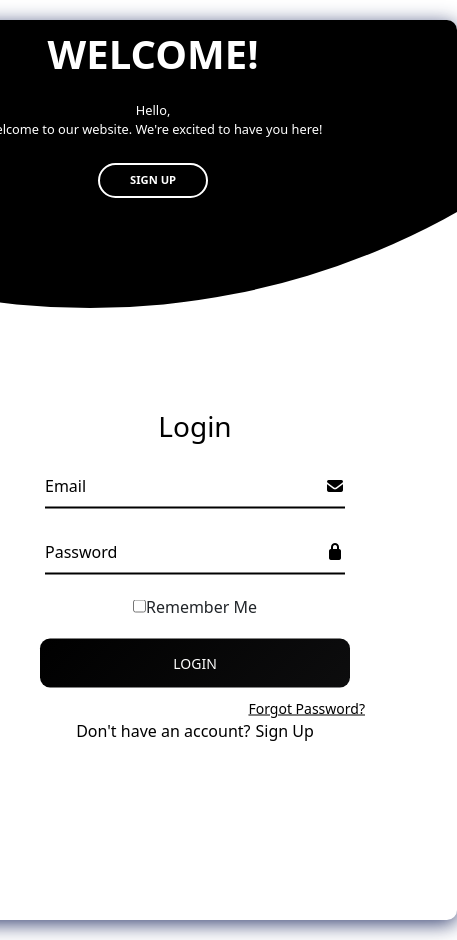
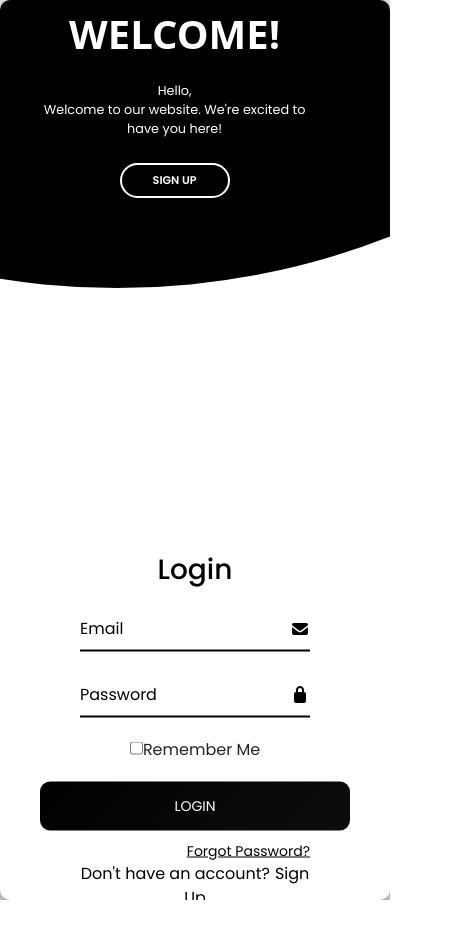
Before and after one commit to shaista020/HMS-frontend, a React (Create React App) app: page /signin in a window 390 px wide. Shown: the whole page, 457 px wide, since content can reach past the window. After the commit the page ends 900 px from the top, so only its background shows below. Built offline with nearby package versions, Linux system fonts and the light colour scheme.

Commit message:
landing page issues

```diff
--- a/src/pages/Auth/Signup.js
+++ b/src/pages/Auth/Signup.js
@@ -21,9 +21,9 @@ export default function SignUp({ mode }) {
     terms_agreed: false,
   });
   useEffect(() => {
-    const container = document.querySelector('.container');
-    if (mode === 'signup') container.classList.add('sign-up-mode');
-    else container.classList.remove('sign-up-mode');
+    const container_main = document.querySelector('.container_main');
+    if (mode === 'signup') container_main.classList.add('sign-up-mode');
+    else container_main.classList.remove('sign-up-mode');
   }, [mode]);
   const handleSignUp = () => navigate('/signup');
   const handleSignIn = () => navigate('/signin');
@@ -115,8 +115,9 @@ export default function SignUp({ mode }) {
 
 
   return (
-    <div className="container">
-      <div className="forms-container">
+   <div className="main-body">
+  <div className='container_main '>
+      <div className="forms-containers">
         <div className="signin-signup">
           <form className="sign-in-form" onSubmit={handleSignInSubmit}>
             <h2 className="title">Login</h2>
@@ -157,7 +158,7 @@ export default function SignUp({ mode }) {
 
            <button
   type="submit"
-  className="btn"
+  className="btn form-btn"
   id="btns"
   style={{
     display: 'inline-block',
@@ -301,7 +302,7 @@ export default function SignUp({ mode }) {
 
   <button
     type="submit"
-    className="btn"
+    className="btn form-btn"
     style={{
     display: 'inline-block',
    width: window.innerWidth <= 926 ? '60%' : '60%',
@@ -343,7 +344,7 @@ export default function SignUp({ mode }) {
         </div>
       </div>
 
-      <div className="panels-container">
+      <div className="panels-containers">
         <div className="panel left-panel">
           <div className="content">
           <h1>WELCOME!</h1>
@@ -351,7 +352,7 @@ export default function SignUp({ mode }) {
           Hello, <br />
           Welcome to our website. We're excited to have you here!
         </p>
-            <button className="btn transparent" id="sign-up-btn" onClick={() => navigate("/signup")}>
+            <button className="btn transparent form-btn" id="sign-up-btn" onClick={() => navigate("/signup")}>
   Sign up
 </button>
 
@@ -367,7 +368,7 @@ export default function SignUp({ mode }) {
           Hello, <br />
           Welcome back to our website. We're excited to serve you as a host.
         </p>
-            <button className="btn transparent" id="sign-in-btn" onClick={() => navigate("/signin")}>
+            <button className="btn transparent form-btn" id="sign-in-btn" onClick={() => navigate("/signin")}>
               Sign in
             </button>
           </div>
@@ -384,12 +385,12 @@ export default function SignUp({ mode }) {
          <div class="modal-body" id="errorModalBody">
          </div>
          <div class="modal-footer">
-           <button type="button" class="btn btn-secondary" data-bs-dismiss="modal">Close</button>
+           <button type="button" class="btn btn-secondary form-btn" data-bs-dismiss="modal">Close</button>
          </div>
        </div>
      </div>
    </div>
-
+</div>
     </div>
   );
 }
--- a/src/pages/Auth/auth.css
+++ b/src/pages/Auth/auth.css
@@ -14,32 +14,39 @@ margin: 0;
   padding: 0;
   box-sizing: border-box;
 }
-body{
+
+/* Reset browser defaults */
+body {
+  margin: 0;
+  padding: 0;
+  height: 100vh;
+}
+
+/* Full page flex container — centers everything */
+.main-body {
   display: flex;
   justify-content: center;
   align-items: center;
-min-height: 100vh;
+  min-height:  100vh;
   background: var(--white);
-font-family: Arial, sans-serif;
+  font-family: "Poppins", sans-serif;
 }
-body,
-input {
-font-family: "Poppins", sans-serif;
 
-}
-.container {
-
+/* Your main login/signup card */
+.container_main {
   overflow: hidden;
   position: relative;
+  display: flex;
+  justify-content: center;
+  align-items: center;
   width: 900px;
   height: 660px;
   background: var(--white);
   border-radius: 10px;
-
   display: flex;
   box-shadow: 0 4px 20px rgba(36, 48, 100, 0.9);
+}
 
-}
 
 .input-box {
   position: relative;
@@ -94,7 +101,7 @@ h2.title {
   transform: translateY(-50%);
   color: #000000;
 }
-.forms-container {
+.forms-containers {
 position: relative;
 width: 900px;
 height: 550px;
@@ -178,7 +185,7 @@ font-weight: 500;
 }
 
 
-.btn {
+.form-btn {
   max-width: 750%;
   background-color: #5995fd;
   border: none;
@@ -192,7 +199,7 @@ font-weight: 500;
   cursor: pointer;
   transition: 0.5s;
 }
-.btn.transparent {
+.form-btn.transparent {
   width: 150px;
   background-color: #5995fd;
   border: none;
@@ -207,12 +214,12 @@ font-weight: 500;
   transition: 0.5s;
 }
 
-.btn.transparent:hover {
+.form-btn.transparent:hover {
   background-color: #e8eaed;
   color: #000;
 }
 
-.panels-container {
+.panels-containers {
 position: absolute;
 height: 100%;
 width: 100%;
@@ -222,7 +229,7 @@ display: grid;
 grid-template-columns: repeat(2, 1fr);
 }
 
-.container:before {
+.container_main:before {
 content: "";
 position: absolute;
 height: 2000px;
@@ -236,7 +243,7 @@ border-radius: 50%;
 z-index: 6;
 }
 
-.container::after {
+.container_main::after {
 
   background-image: linear-gradient(-45deg, black  0%, black 100%);
 
@@ -286,7 +293,7 @@ font-family: system-ui, -apple-system, BlinkMacSystemFont, "Segoe UI",
   Roboto, Oxygen, Ubuntu, Cantarell, "Open Sans", "Helvetica Neue",
   sans-serif;
 }
- .btn {
+ .form-btn {
     display: inline-block;
     width: 100%;
     padding: 10px;
@@ -308,7 +315,7 @@ line-height: 1.5;
 /* margin-right: 210px; */
 }
 
-.btn.transparent {
+.form-btn.transparent {
 margin: 0;
 background: none;
 border: 2px solid #fff;
@@ -325,45 +332,45 @@ transform: translateX(800px);
 
 /* ANIMATION */
 
-.container.sign-up-mode:before {
+.container_main.sign-up-mode:before {
 transform: translate(100%, -50%);
 right: 52%;
 }
 
-.container.sign-up-mode .left-panel .image,
-.container.sign-up-mode .left-panel .content {
+.container_main.sign-up-mode .left-panel .image,
+.container_main.sign-up-mode .left-panel .content {
 transform: translateX(-800px);
 }
 
-.container.sign-up-mode .signin-signup {
+.container_main.sign-up-mode .signin-signup {
 left: 25%;
 }
 
-.container.sign-up-mode form.sign-up-form {
+.container_main.sign-up-mode form.sign-up-form {
 opacity: 1;
 z-index: 2;
 }
 
-.container.sign-up-mode form.sign-in-form {
+.container_main.sign-up-mode form.sign-in-form {
 opacity: 0;
 z-index: 1;
 }
 
-.container.sign-up-mode .right-panel .image,
-.container.sign-up-mode .right-panel .content {
+.container_main.sign-up-mode .right-panel .image,
+.container_main.sign-up-mode .right-panel .content {
 transform: translateX(0%);
 }
 
-.container.sign-up-mode .left-panel {
+.container_main.sign-up-mode .left-panel {
 pointer-events: none;
 }
 
-.container.sign-up-mode .right-panel {
+.container_main.sign-up-mode .right-panel {
 pointer-events: all;
 }
 
 @media (max-width: 870px) {
-.container {
+.container_main {
 min-height: 900px;
 height: 100vh;
 }
@@ -380,11 +387,11 @@ transition: 1s 0.8s ease-in-out;
   margin-bottom: -400px;
 }
 .signin-signup,
-.container.sign-up-mode .signin-signup {
+.container_main.sign-up-mode .signin-signup {
 left: 50%;
 }
 
-.panels-container {
+.panels-containers {
 grid-template-columns: 1fr;
 grid-template-rows: 1fr 2fr 1fr;
 }
@@ -426,13 +433,13 @@ font-size: 0.8rem;
 padding: 0.5rem 0;
 }
 
-.btn.transparent {
+.form-btn.transparent {
 width: 110px;
 height: 35px;
 font-size: 0.7rem;
 }
 
-.container:before {
+.container_main:before {
 width: 1500px;
 height: 1500px;
 transform: translateX(-50%);
@@ -443,19 +450,19 @@ top: initial;
 transition: 2s ease-in-out;
 }
 
-.container.sign-up-mode:before {
+.container_main.sign-up-mode:before {
 transform: translate(-50%, 100%);
 bottom: 32%;
 right: initial;
 }
 
-.container.sign-up-mode .left-panel .image,
-.container.sign-up-mode .left-panel .content {
+.container_main.sign-up-mode .left-panel .image,
+.container_main.sign-up-mode .left-panel .content {
 transform: translateY(-300px);
 }
 
-.container.sign-up-mode .right-panel .image,
-.container.sign-up-mode .right-panel .content {
+.container_main.sign-up-mode .right-panel .image,
+.container_main.sign-up-mode .right-panel .content {
 transform: translateY(0px);
 }
 
@@ -464,14 +471,14 @@ transform: translateY(0px);
 transform: translateY(300px);
 }
 
-.container.sign-up-mode .signin-signup {
+.container_main.sign-up-mode .signin-signup {
 top: 5%;
 transform: translate(-50%, 0);
 }
 }
 
  @media (max-width: 561px) {
-.container {
+.container_main {
 min-height: 900px;
 height: 100vh;
 }
@@ -488,11 +495,11 @@ transition: 1s 0.8s ease-in-out;
   margin-bottom: -400px;
 }
 .signin-signup,
-.container.sign-up-mode .signin-signup {
+.container_main.sign-up-mode .signin-signup {
 left: 50%;
 }
 
-.panels-container {
+.panels-containers {
 grid-template-columns: 1fr;
 grid-template-rows: 1fr 2fr 1fr;
 }
@@ -534,13 +541,13 @@ font-size: 0.8rem;
 padding: 0.5rem 0;
 }
 
-.btn.transparent {
+.form-btn.transparent {
 width: 110px;
 height: 35px;
 font-size: 0.7rem;
 }
 
-.container:before {
+.container_main:before {
 width: 1500px;
 height: 1500px;
 transform: translateX(-50%);
@@ -551,19 +558,19 @@ top: initial;
 transition: 2s ease-in-out;
 }
 
-.container.sign-up-mode:before {
+.container_main.sign-up-mode:before {
 transform: translate(-50%, 100%);
 bottom: 32%;
 right: initial;
 }
 
-.container.sign-up-mode .left-panel .image,
-.container.sign-up-mode .left-panel .content {
+.container_main.sign-up-mode .left-panel .image,
+.container_main.sign-up-mode .left-panel .content {
 transform: translateY(-300px);
 }
 
-.container.sign-up-mode .right-panel .image,
-.container.sign-up-mode .right-panel .content {
+.container_main.sign-up-mode .right-panel .image,
+.container_main.sign-up-mode .right-panel .content {
 transform: translateY(0px);
 }
 
@@ -572,14 +579,14 @@ transform: translateY(0px);
 transform: translateY(300px);
 }
 
-.container.sign-up-mode .signin-signup {
+.container_main.sign-up-mode .signin-signup {
 top: 5%;
 transform: translate(-50%, 0);
 }
 }
 
   @media (max-width: 1108px) {
-    .container {
+    .container_main {
     min-height: 900px;
     height: 100vh;
 
@@ -595,11 +602,11 @@ transform: translate(-50%, 0);
 
 
     .signin-signup,
-    .container.sign-up-mode .signin-signup {
+    .container_main.sign-up-mode .signin-signup {
     left: 50%;
     }
 
-    .panels-container {
+    .panels-containers {
     grid-template-columns: 1fr;
     grid-template-rows: 1fr 2fr 1fr;
     }
@@ -641,13 +648,13 @@ transform: translate(-50%, 0);
     padding: 0.5rem 0;
     }
 
-    .btn.transparent {
+    .form-btn.transparent {
     width: 110px;
     height: 35px;
     font-size: 0.7rem;
     }
 
-    .container:before {
+    .container_main:before {
     width: 1500px;
     height: 1500px;
     transform: translateX(-50%);
@@ -658,23 +665,23 @@ transform: translate(-50%, 0);
     transition: 2s ease-in-out;
     }
 
-    .container.sign-up-mode:before {
+    .container_main.sign-up-mode:before {
     transform: translate(-50%, 100%);
     bottom: 32%;
     right: initial;
     }
 
-    .container.sign-up-mode .left-panel .image,
-    .container.sign-up-mode .left-panel .content {
+    .container_main.sign-up-mode .left-panel .image,
+    .container_main.sign-up-mode .left-panel .content {
     transform: translateY(-300px);
     }
 
-    .container.sign-up-mode .right-panel .image,
-    .container.sign-up-mode .right-panel .content {
+    .container_main.sign-up-mode .right-panel .image,
+    .container_main.sign-up-mode .right-panel .content {
     transform: translateY(0px);
     }
     /* Center the button horizontally */
-#signup-form .btn .lineTxt {
+#signup-form .form-btn .lineTxt {
   display: block;
   margin: 220px auto; /* Centers the button horizontally */
   padding: 10px 20px;
@@ -692,7 +699,7 @@ transform: translate(-50%, 0);
     transform: translateY(300px);
     }
 
-    .container.sign-up-mode .signin-signup {
+    .container_main.sign-up-mode .signin-signup {
     top: 5%;
     transform: translate(-50%, 0);
     }
@@ -700,7 +707,7 @@ transform: translate(-50%, 0);
 
 
   @media (max-width: 985px) {
-    .container {
+    .container_main {
     min-height: 900px;
     height: 100vh;
 
@@ -716,11 +723,11 @@ transform: translate(-50%, 0);
 
 
     .signin-signup,
-    .container.sign-up-mode .signin-signup {
+    .container_main.sign-up-mode .signin-signup {
     left: 50%;
     }
 
-    .panels-container {
+    .panels-container_main_mains {
     grid-template-columns: 1fr;
     grid-template-rows: 1fr 2fr 1fr;
     }
@@ -762,13 +769,13 @@ transform: translate(-50%, 0);
     padding: 0.5rem 0;
     }
 
-    .btn.transparent {
+    .form-btn.transparent {
     width: 110px;
     height: 35px;
     font-size: 0.7rem;
     }
 
-    .container:before {
+    .container_main_main:before {
     width: 1500px;
     height: 1500px;
     transform: translateX(-50%);
@@ -779,23 +786,23 @@ transform: translate(-50%, 0);
     transition: 2s ease-in-out;
     }
 
-    .container.sign-up-mode:before {
+    .container_main_main.sign-up-mode:before {
     transform: translate(-50%, 100%);
     bottom: 32%;
     right: initial;
     }
 
-    .container.sign-up-mode .left-panel .image,
-    .container.sign-up-mode .left-panel .content {
+    .container_main_main.sign-up-mode .left-panel .image,
+    .container_main_main.sign-up-mode .left-panel .content {
     transform: translateY(-300px);
     }
 
-    .container.sign-up-mode .right-panel .image,
-    .container.sign-up-mode .right-panel .content {
+    .container_main_main.sign-up-mode .right-panel .image,
+    .container_main_main.sign-up-mode .right-panel .content {
     transform: translateY(0px);
     }
     /* Center the button horizontally */
-#signup-form .btn .lineTxt {
+#signup-form .form-btn .lineTxt {
   display: block;
   margin: 20px auto; /* Centers the button horizontally */
   padding: 10px 20px;
@@ -817,7 +824,7 @@ transform: translate(-50%, 0);
     }
 
   @media (max-width: 861px) {
-    .container {
+    .container_main_main {
     min-height: 900px;
     height: 100vh;
 
@@ -847,7 +854,7 @@ transform: translate(-50%, 0);
     }
 
   @media (max-width: 575px) {
-    .container {
+    .container_main_main {
      width: 90px;
     margin-top: 20px;
     margin-bottom: 20px;
@@ -857,7 +864,7 @@ transform: translate(-50%, 0);
     height: 80vh;
 
     }
-  .forms-container{
+  .forms-containers{
     width: 500px;
   }
 
```
Lines whose indentation alone changed are shown as unchanged.
